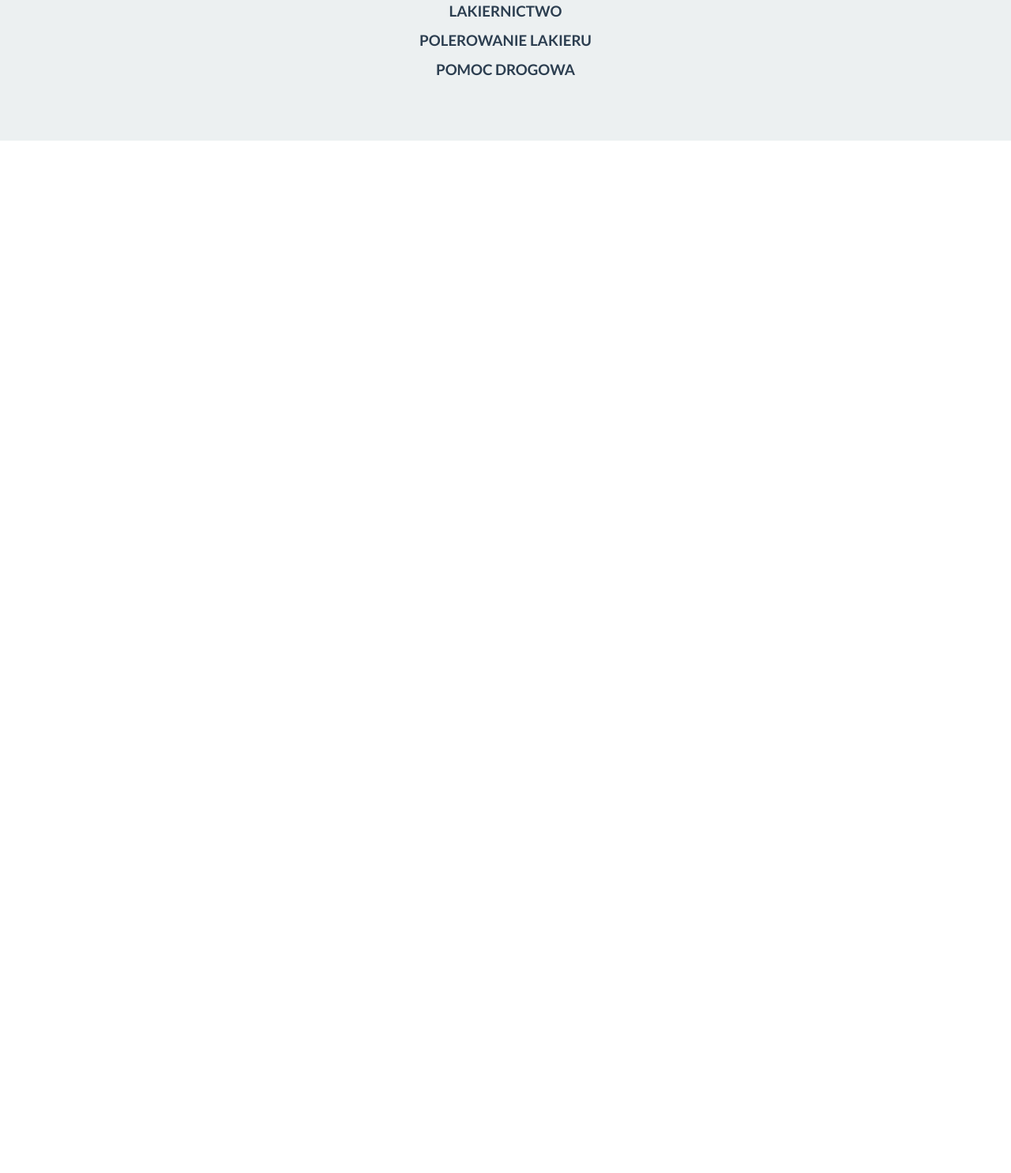
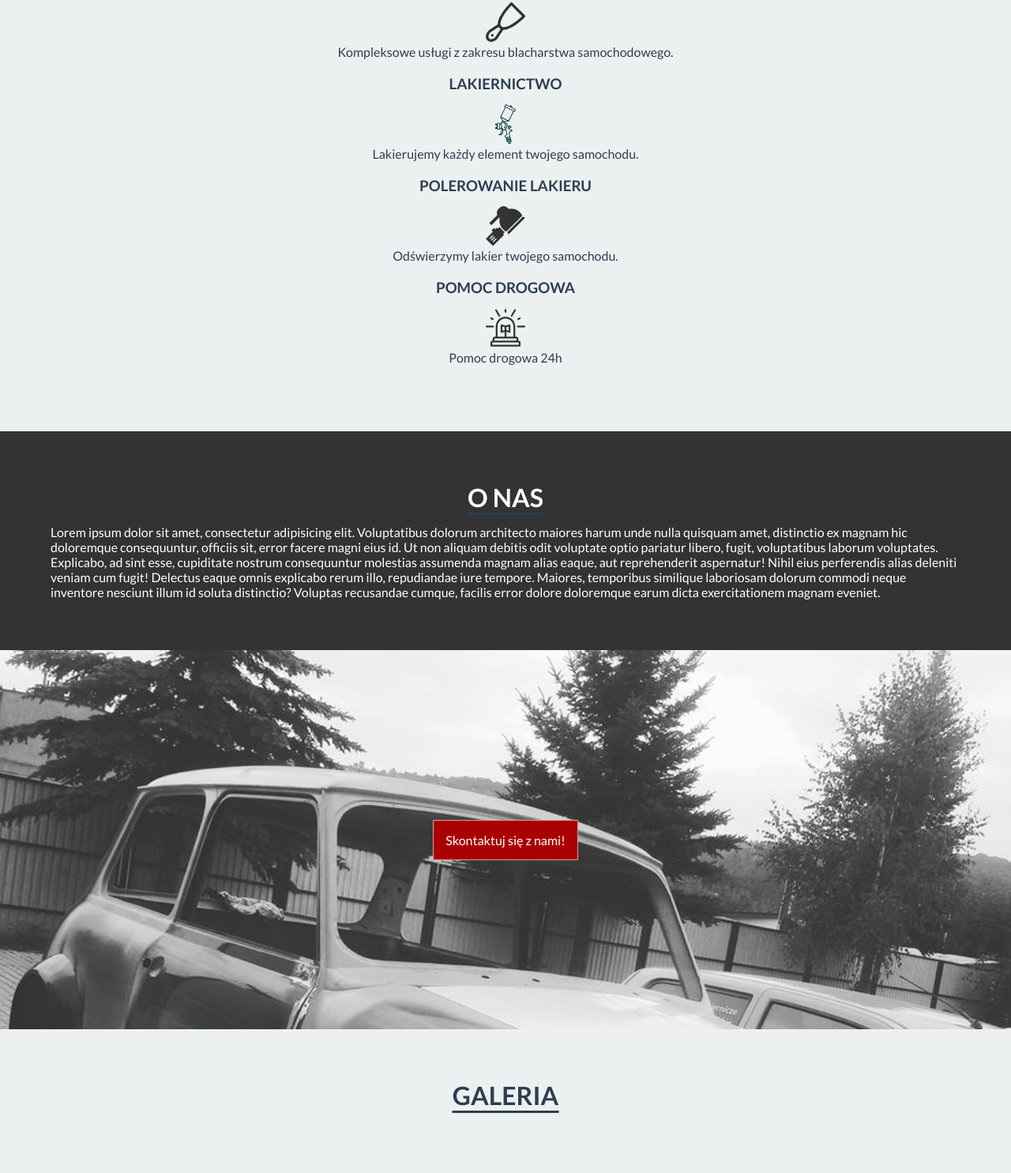
Before and after one commit to powro01/westsidegroup, a plain HTML site: page index.html in a window 1280 px wide. Shown: the part 792-2277 px from the top of the page at 79% size. Before the commit the page ends 970 px from the top, so only its background shows below. Drawn offline with Linux system fonts and the light colour scheme.

Commit message:
new sections

```diff
--- a/index.html
+++ b/index.html
@@ -17,6 +17,10 @@
             </div>
             <ul class="navigation-list">
                 <li><a href="#">Strona główna</a></li>
+                <li><a href="#">Oferta</a></li>
+                <li><a href="#aboutus">O nas</a></li>
+                <li><a href="#">Galeria</a></li>
+                <li><a href="#">Kontakt</a></li>
             </ul>
         </nav>
         <header class="top-section">
@@ -29,17 +33,39 @@
                     <ul class="offer">
                         <li>
                             <h3>BLACHARSTWO</h3>
+                            <img src="img/spatula.svg">
+                            <p>Kompleksowe usługi z zakresu blacharstwa samochodowego.</p>
                         </li>
                         <li>
                             <h3>LAKIERNICTWO</h3>
+                            <img src="img/brush.svg">
+                            <p>Lakierujemy każdy element twojego samochodu.</p>
                         </li>
                         <li>
                             <h3>POLEROWANIE LAKIERU</h3>
+                            <img src="img/polishing.svg">
+                            <p>Odświerzymy lakier twojego samochodu.</p>
                         </li>
                         <li>
                             <h3>POMOC DROGOWA</h3>
+                            <img src="img/alarm.svg">
+                            <p>Pomoc drogowa 24h</p>
                         </li>
                     </ul>
+                </article>
+            </section>
+            <section class="content bg-dark">
+                <article class="text color-white" id="aboutus">
+                    <h1>O NAS</h1>
+                    <p>Lorem ipsum dolor sit amet, consectetur adipisicing elit. Voluptatibus dolorum architecto maiores harum unde nulla quisquam amet, distinctio ex magnam hic doloremque consequuntur, officiis sit, error facere magni eius id. Ut non aliquam debitis odit voluptate optio pariatur libero, fugit, voluptatibus laborum voluptates. Explicabo, ad sint esse, cupiditate nostrum consequuntur molestias assumenda magnam alias eaque, aut reprehenderit aspernatur! Nihil eius perferendis alias deleniti veniam cum fugit! Delectus eaque omnis explicabo rerum illo, repudiandae iure tempore. Maiores, temporibus similique laboriosam dolorum commodi neque inventore nesciunt illum id soluta distinctio? Voluptas recusandae cumque, facilis error dolore doloremque earum dicta exercitationem magnam eveniet.</p>
+                </article>
+                <article class="parallax">
+                    <a href="#" class="button medium red">Skontaktuj się z nami!</a>
+                </article>
+            </section>
+            <section class="content gallery">
+                <article class="text">
+                    <h1>GALERIA</h1>
                 </article>
             </section>
         </main>
--- a/sass/style.scss
+++ b/sass/style.scss
@@ -27,6 +27,7 @@ h1, h2, h3, h4, h5, h6 {
     top: 0;
     left: 0;
     background: #aa0000;
+    z-index: 999999;
 
     &::after {
         content: "";
@@ -81,7 +82,7 @@ h1, h2, h3, h4, h5, h6 {
 }
 
 .menu-btn:focus ~ .navigation-list {
-    height: 100px;
+    height: 100%;
     outline: 0;
 }
 
@@ -153,9 +154,64 @@ h1, h2, h3, h4, h5, h6 {
     li {
         display: inline-block;
         width: 100%;
+        text-align: center;
 
         h3 {
             text-align: center;
         }
+
+        img {
+            width: 50px;
+            height: 50px;
+        }
+
+        p {
+            font-size: 1rem;
+            margin-bottom: 20px;
+        }
     }
 }
+
+.bg-dark {
+    background: #333333;
+}
+
+.color-white {
+    color: #ffffff !important;
+}
+
+.parallax {
+    width: 100%;
+    height: 60vh;
+    background: url('../img/slider.jpg');
+    background-attachment: fixed;
+    background-size: cover;
+    display: flex;
+    justify-content: center;
+    align-items: center;
+}
+
+//buttons
+
+.button {
+    display: inline-block;
+    padding: 10px;
+    font-size: 1rem;
+    text-decoration: none;
+    color: white;
+    border: 1px solid rgba(255,255,255, .6);
+    transition: 0.5s;
+
+    &.medium {
+        padding: 15px;
+    }
+
+    &.red {
+        background: #aa0000;
+
+        &:hover {
+            background: #ffffff;
+            color: #333333;
+        }
+    }
+}
```
Also changed, not shown: css/style.css, img/alarm.svg (added), img/brush.svg (added), img/polishing.svg (added), img/spatula.svg (added).
